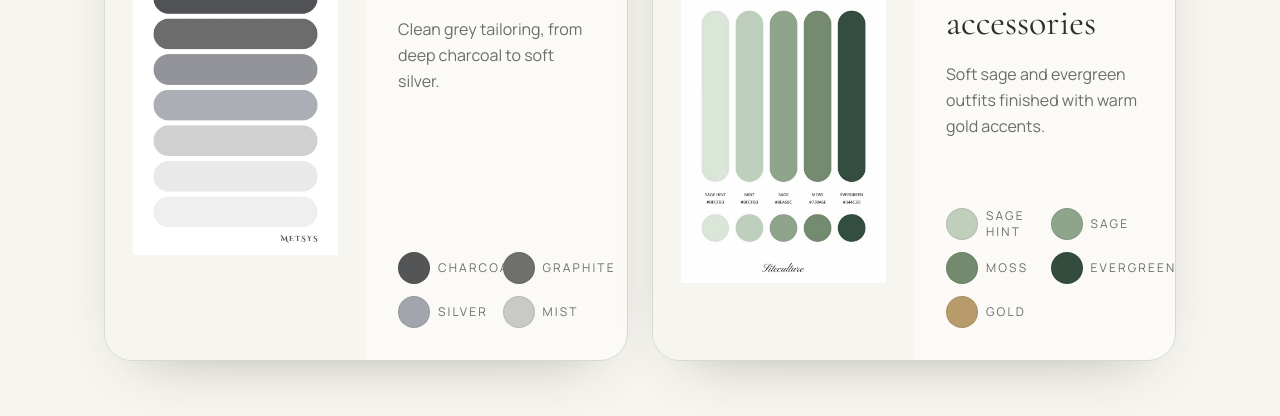
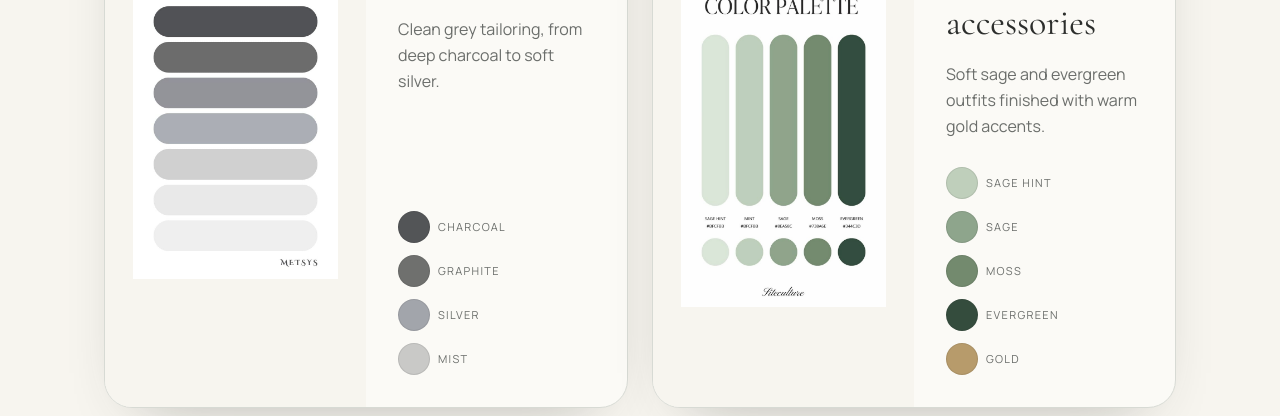
Before and after one commit to wotcheni21/Brian-Chimango, a Next.js app: page / in a window 1280 px wide. Shown: the part 6480-6896 px from the top of the page. Built offline with nearby package versions, Linux system fonts and the light colour scheme; no server answers; grey boxes are pictures that could not be loaded.

Commit message:
Fix outfit palette swatch width

```diff
--- a/src/components/OutfitInspo.tsx
+++ b/src/components/OutfitInspo.tsx
@@ -40,15 +40,18 @@ function PaletteCard({
         <p className="mt-4 min-h-[4.5rem] text-sm leading-relaxed text-graphite sm:text-base">
           {description}
         </p>
-        <div className="mt-auto grid grid-cols-1 gap-3 pt-7 sm:grid-cols-2">
+        <div className="mt-auto flex flex-wrap gap-x-4 gap-y-3 pt-7">
           {swatches.map((swatch) => (
-            <div key={swatch.label} className="flex items-center gap-2">
+            <div
+              key={swatch.label}
+              className="flex min-w-[6.75rem] max-w-full items-center gap-2"
+            >
               <span
-                className="h-8 w-8 shrink-0 rounded-full border border-ink/10"
+                className="h-7 w-7 shrink-0 rounded-full border border-ink/10 sm:h-8 sm:w-8"
                 style={{ backgroundColor: swatch.color }}
                 aria-hidden
               />
-              <span className="text-xs uppercase tracking-[0.18em] text-graphite">
+              <span className="break-words text-[11px] uppercase tracking-[0.12em] text-graphite">
                 {swatch.label}
               </span>
             </div>
```
